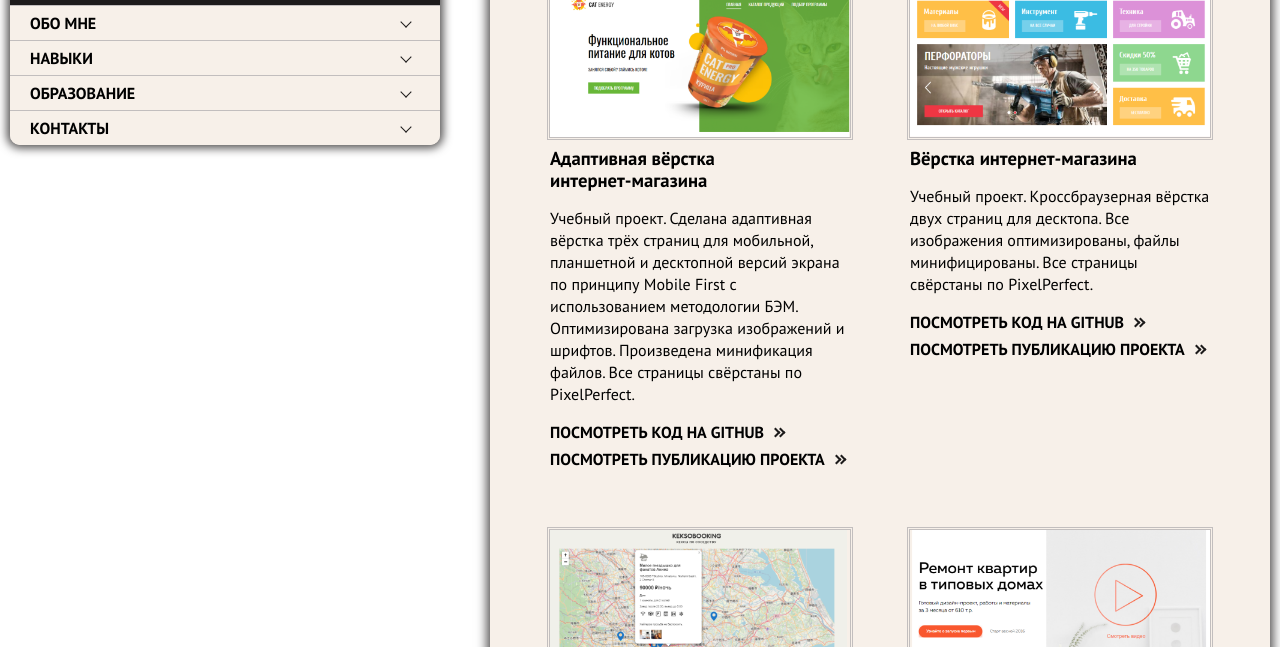
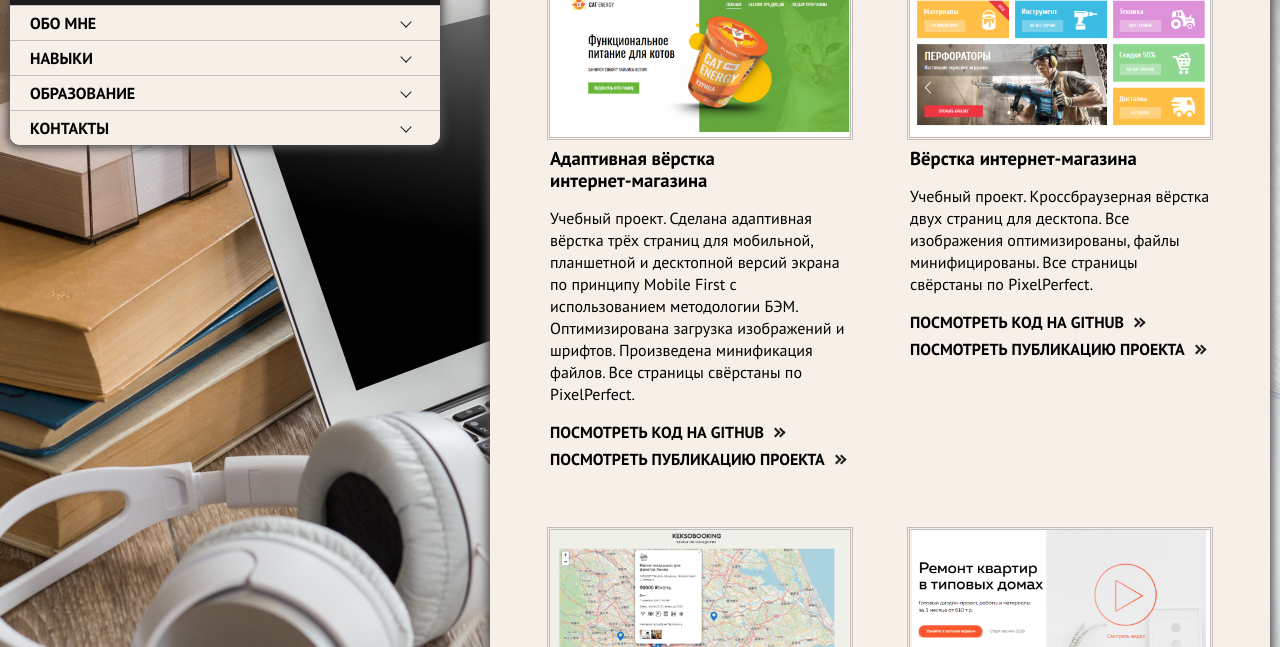
Before and after one commit to Bystrova/Portfolio, a website: page source/index.html in a window 1280 px wide. Shown: the part 153-800 px from the top of the page. Drawn offline with nearby package versions, Linux system fonts and the light colour scheme; files that its build step writes are made by us from their sources; the site is published under a folder, as on GitHub Pages, so addresses that start at the root find nothing.

Commit message:
Исправлены пути к картинкам в стилях

```diff
--- a/source/sass/base.scss
+++ b/source/sass/base.scss
@@ -14,7 +14,7 @@ body {
 
 	@media (min-width: $tablet-width) {
 		padding: 30px 0;
-		background: url("/img/background.jpg") no-repeat;
+		background: url("../img/background.jpg") no-repeat;
 		background-size: cover;
 		background-attachment: fixed;
 	}
--- a/source/sass/blocks/contacts.scss
+++ b/source/sass/blocks/contacts.scss
@@ -24,7 +24,7 @@
 		content: "";
 		width: 27px;
 		height: 27px;
-		background: url("/img/icons/phone.svg") no-repeat;
+		background: url("../img/icons/phone.svg") no-repeat;
 		top: 0;
 		left: -33px;
 	}
@@ -34,7 +34,7 @@
 		content: "";
 		width: 27px;
 		height: 17px;
-		background: url("/img/icons/email.svg") no-repeat;
+		background: url("../img/icons/email.svg") no-repeat;
 		top: 3px;
 		left: -35px;
 	}
@@ -44,7 +44,7 @@
 		content: "";
 		width: 27px;
 		height: 20px;
-		background: url("/img/icons/telegram.svg") no-repeat;
+		background: url("../img/icons/telegram.svg") no-repeat;
 		top: 3px;
 		left: -35px;
 	}
--- a/source/sass/blocks/education.scss
+++ b/source/sass/blocks/education.scss
@@ -15,7 +15,7 @@
 		content: "";
 		width: 25px;
 		height: 25px;
-		background: url("/img/icons/hat.svg") no-repeat;
+		background: url("../img/icons/hat.svg") no-repeat;
 		top: 3px;
 		left: -35px;
 	}
--- a/source/sass/blocks/info.scss
+++ b/source/sass/blocks/info.scss
@@ -145,7 +145,6 @@
 	padding: 5px 20px 10px;
 	text-indent: 10px;
 	line-height: 20px;
-	// text-align: justify;
 
 	@media(min-width: $desktop-width) {
 		padding: 5px 30px 10px;
--- a/source/sass/blocks/skills.scss
+++ b/source/sass/blocks/skills.scss
@@ -16,7 +16,7 @@
 		content: "";
 		width: 25px;
 		height: 25px;
-		background: url("/img/icons/mark.svg") no-repeat;
+		background: url("../img/icons/mark.svg") no-repeat;
 		top: 4px;
 		left: -30px;
 	}
```
